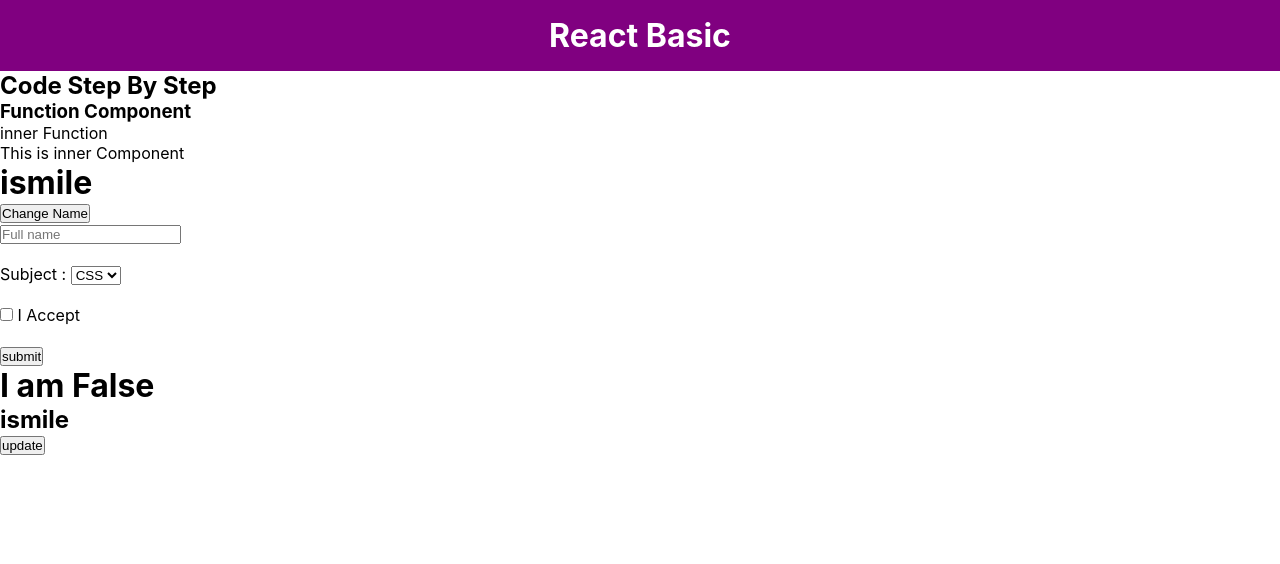
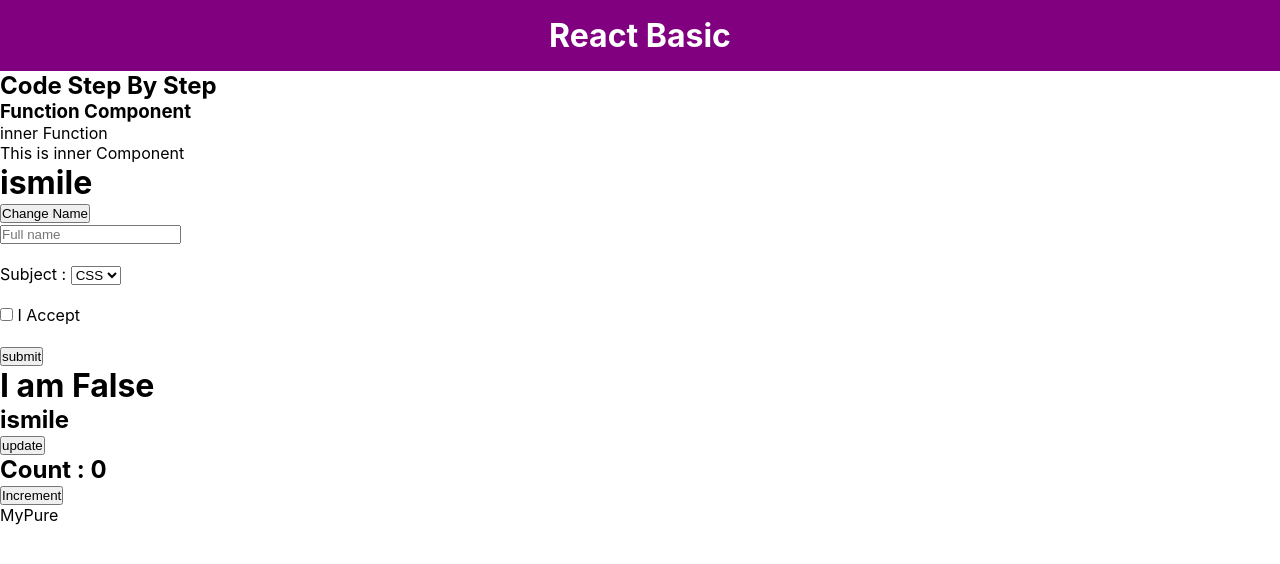
Before and after one commit to ismailsardar/react_2, a React (Create React App) app in the folder my-selfs/: page / in a window 1280 px wide. Shown: the top 564 px of the page. Built offline with nearby package versions, Linux system fonts and the light colour scheme.

Commit message:
pureComponent class

```diff
--- a/my-selfs/src/components/code_stye_By_stye/MyComponent.js
+++ b/my-selfs/src/components/code_stye_By_stye/MyComponent.js
@@ -4,6 +4,7 @@
 import Function from './Function'
 import MyClass from './myClass'
 import Props from './Props'
+import PureComponents from './pureComponent/PureComponent'
 
 const MyComponent = () => {
   return (
@@ -14,6 +15,7 @@
         <From />
         <CondRen />
         <MyClass />
+        <PureComponents />
     </div>
   )
 }
--- /dev/null
+++ b/my-selfs/src/components/code_stye_By_stye/pureComponent/MyPure.js
@@ -0,0 +1,12 @@
+import React, { PureComponent } from 'react'
+
+class MyPure extends PureComponent {
+  render() {
+    console.log("Child Re-randers")
+    return (
+      <div>MyPure</div>
+    )
+  }
+}
+
+export default MyPure
--- /dev/null
+++ b/my-selfs/src/components/code_stye_By_stye/pureComponent/PureComponent.js
@@ -0,0 +1,23 @@
+import React, { PureComponent } from 'react'
+import MyPure from './MyPure'
+
+class PureComponents extends PureComponent {
+    constructor(props) {
+      super(props)
+
+      this.state = {
+         count: 0
+      }
+    }
+  render() {
+    console.log("render")
+    return (
+      <div>
+        <h2>Count : {this.state.count}</h2>
+        <button onClick={()=> this.setState({count: this.state.count+1})}>Increment</button>
+        <MyPure />
+      </div>
+    )
+  }
+}
+export default PureComponents;
```
